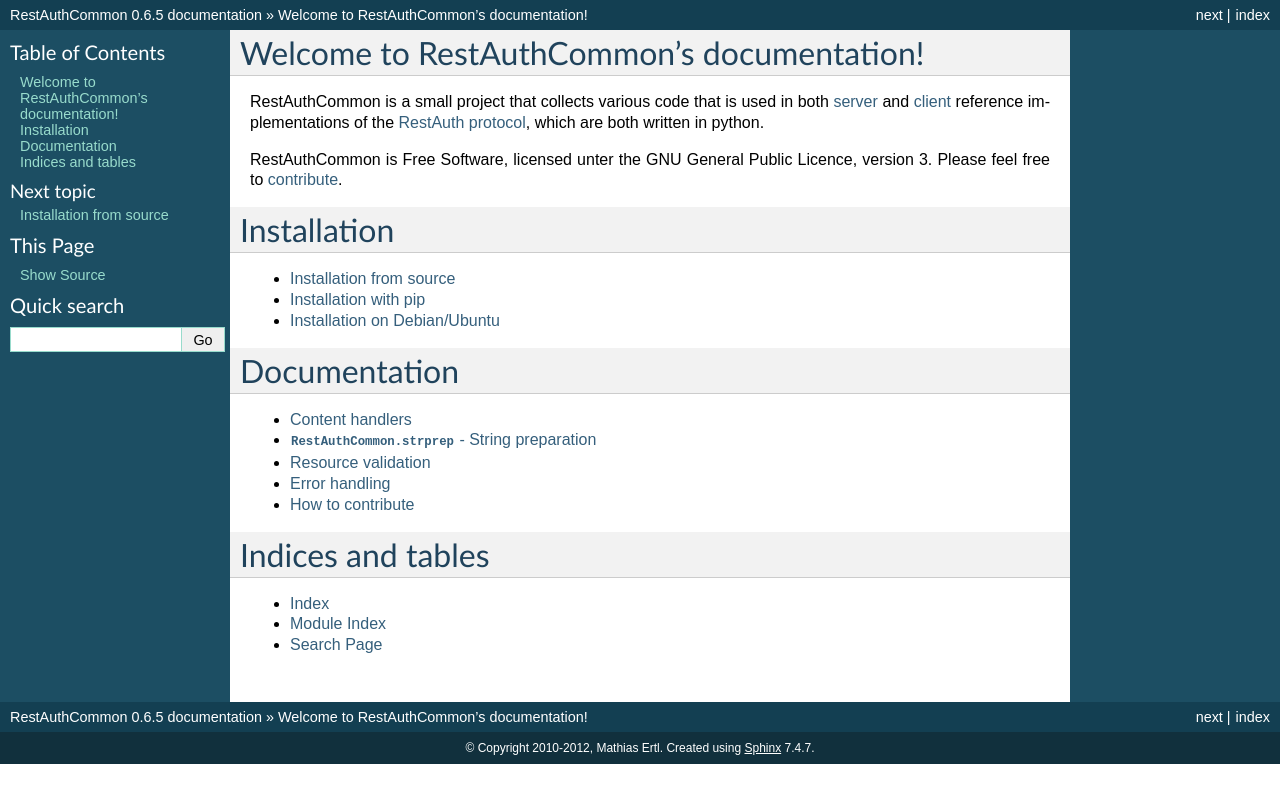
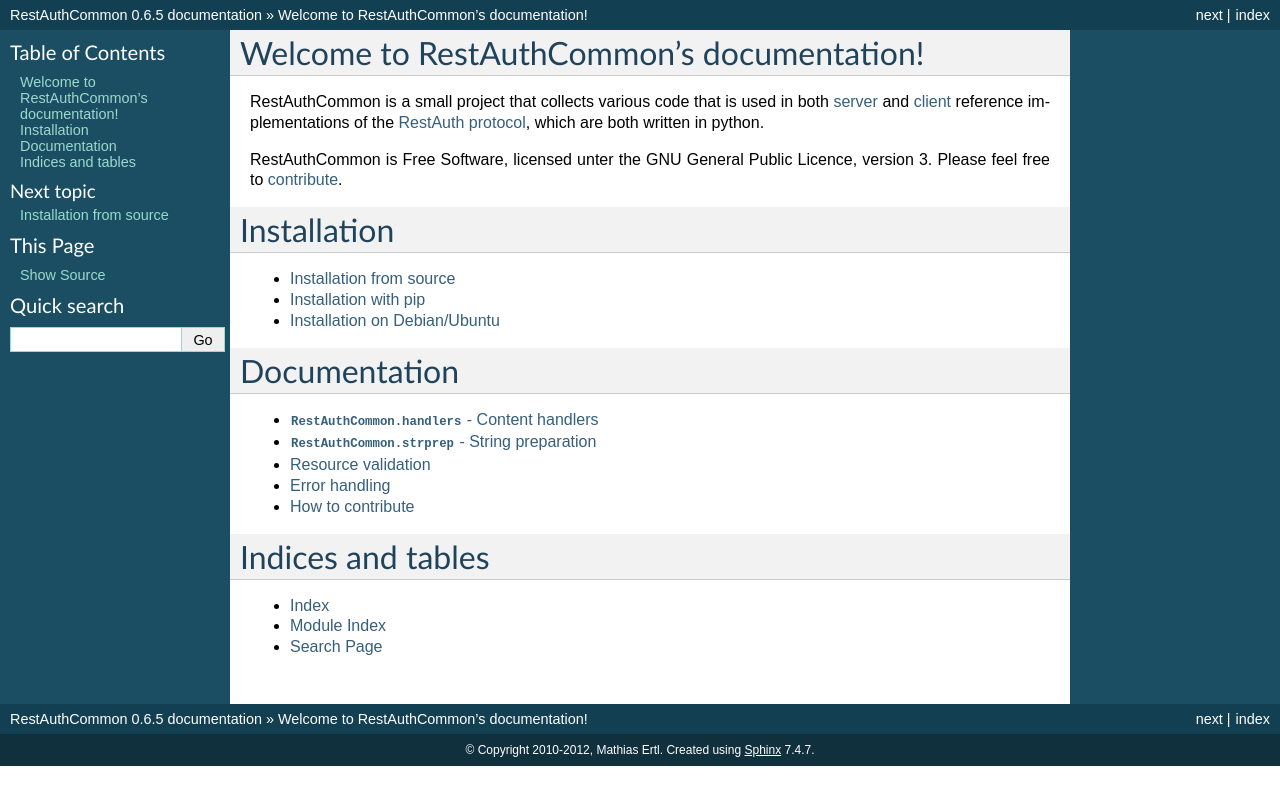
Before and after one commit to RestAuth/RestAuthCommon, a Sphinx documentation site: the page built from doc/index.rst, in a window 1280 px wide. Shown: the top 805 px of the page. Built offline with Sphinx 7.4.7, drawn with Linux system fonts in a browser that asks for light colours; formulas are drawn with MathJax 3.

Commit message:
various doc updates

```diff
--- a/doc/content_handlers.rst
+++ b/doc/handlers.rst
@@ -1,5 +1,5 @@
-Content handlers
-================
+``RestAuthCommon.handlers`` - Content handlers
+==============================================
 
 This module collects code related to *marshalling* and *unmarshalling* data. Marshalling objects
 transforms them to serializable strings that can be sent over the network while unmarshalling does
--- a/doc/index.rst
+++ b/doc/index.rst
@@ -30,7 +30,7 @@
 .. toctree::
    :maxdepth: 1
 
-   content_handlers
+   handlers
    strprep
    validation
    error
--- a/doc/validation.rst
+++ b/doc/validation.rst
@@ -1,5 +1,8 @@
 Resource validation
 ===================
 
+.. WARNING:: This module is deprecated. Use :py:mod:`RestAuthCommon.strprep`
+   instead.
+
 .. automodule:: RestAuthCommon
    :members:
```
